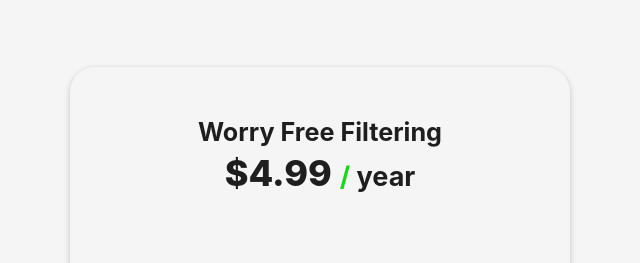
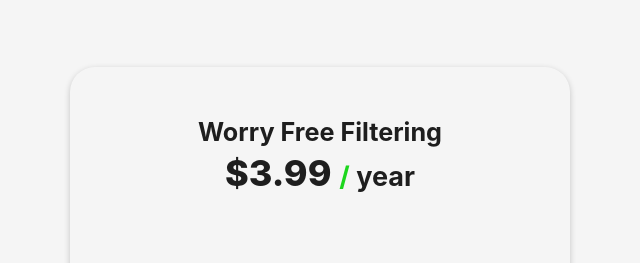
Before and after one commit to tylerkennedy/tylerkennedy.github.io, a plain HTML site: page index.html in a window 1280 px wide. Shown: the part 1680-1943 px from the top of the page, 70-710 px from the left. Drawn offline with nearby package versions, Linux system fonts and the light colour scheme.

Commit message:
Updated Pricing
Changed price on home page from $4.99 to $3.99

```diff
--- a/index.html
+++ b/index.html
@@ -212,7 +212,7 @@
               <div class="pricing-box">
                 <div class="pricing-header">
                   <h2>Worry Free Filtering</h2>
-                  <h3>$4.99 <span class="subLength"> <span class="greenSlash">/</span> year</span></h3>
+                  <h3>$3.99 <span class="subLength"> <span class="greenSlash">/</span> year</span></h3>
                 </div>
                 <div class="pricing icon-box-row">
                   <i class='bx bx-badge-check bx-sm'></i>
```
Also changed, not shown: 2 other files.
